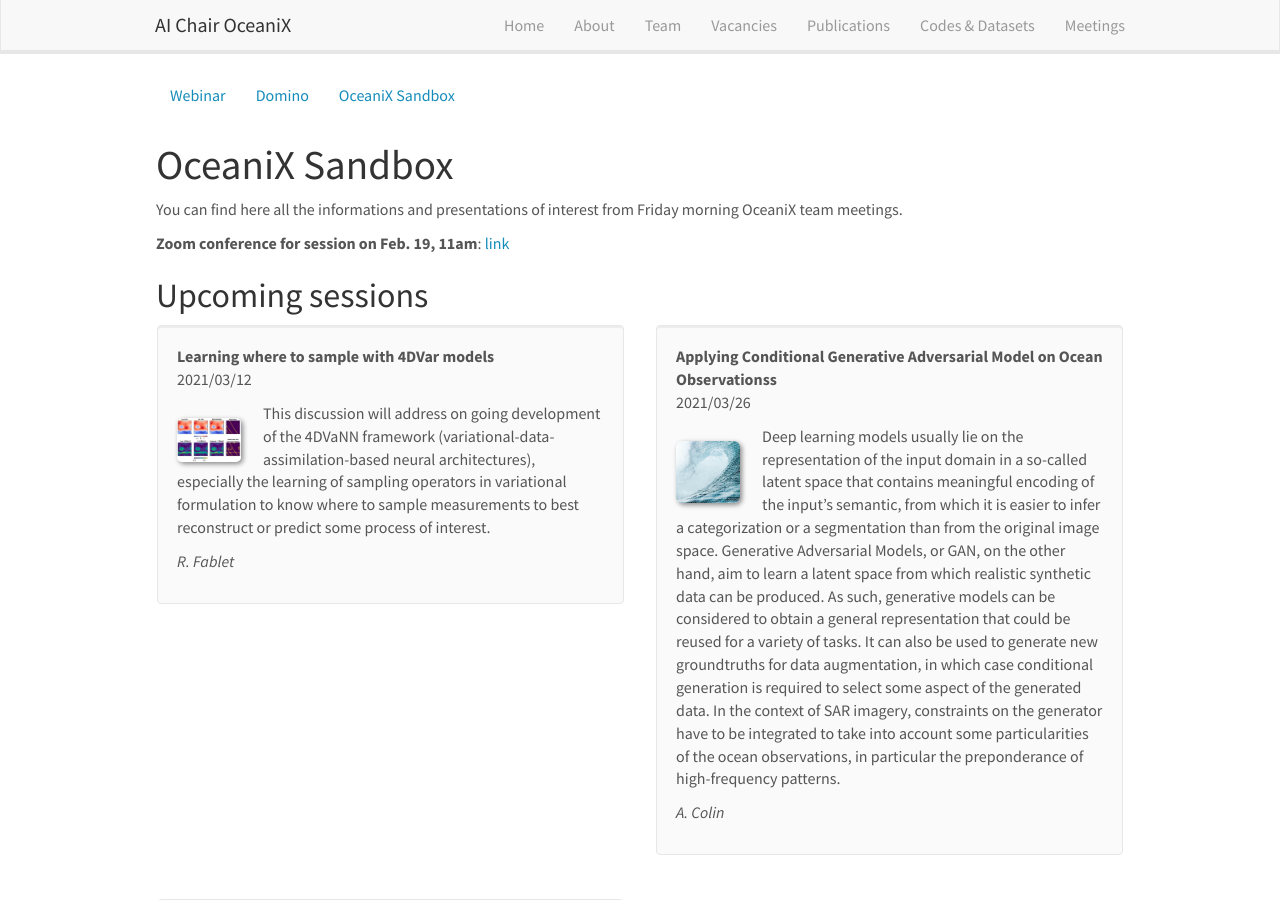
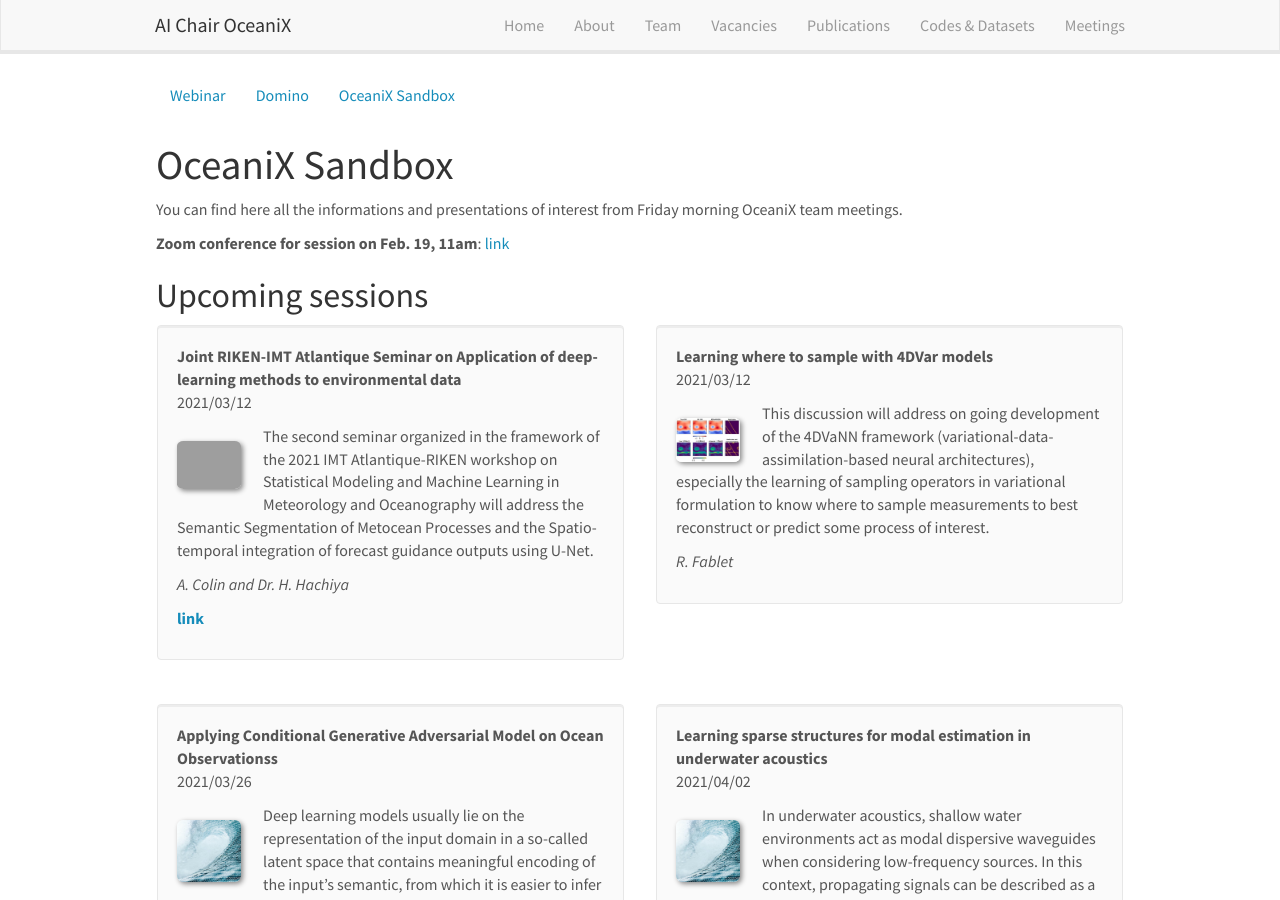
Before and after one commit to CIA-Oceanix/CIA-Oceanix.github.io, a Jekyll site: the page built from _pages/oceanix_sandbox.md, in a window 1280 px wide and 900 px high. Built offline with Jekyll 4.4.1, drawn with Linux system fonts in a browser that asks for light colours; nearby versions of some CDN libraries; grey boxes are pictures that could not be loaded.

Commit message:
Update sandbox_list.yml

```diff
--- a/_data/sandbox_list.yml
+++ b/_data/sandbox_list.yml
@@ -1,3 +1,19 @@
+- title: "Joint RIKEN-IMT Atlantique Seminar on Application of deep-learning methods to environmental data"
+  image: aurelienSegSAR2021.jpg
+  description: The second seminar organized in the framework of the 2021 IMT Atlantique-RIKEN workshop on Statistical Modeling and Machine Learning in Meteorology and Oceanography will address the Semantic Segmentation of Metocean Processes and the Spatio-temporal integration of forecast guidance outputs using U-Net.
+  date: 2021/03/12
+  authors: A. Colin and Dr. H. Hachiya
+  link:
+  slideslink:
+    url1: http://www.data-assimilation.riken.jp/en/events/imt_ws_2021/index.html
+    display1: link
+    url2:
+    display2:
+  highlight: 1
+  codetype: 2
+  news1:
+  news2:
+
 - title: "Learning where to sample with 4DVar models"
   image: ronan4DVarNNSamp2021.jpg
   description: This discussion will address on going development of the 4DVaNN framework (variational-data-assimilation-based neural architectures), especially the learning of sampling operators in variational formulation to know where to sample measurements to best reconstruct or predict some process of interest.
```
